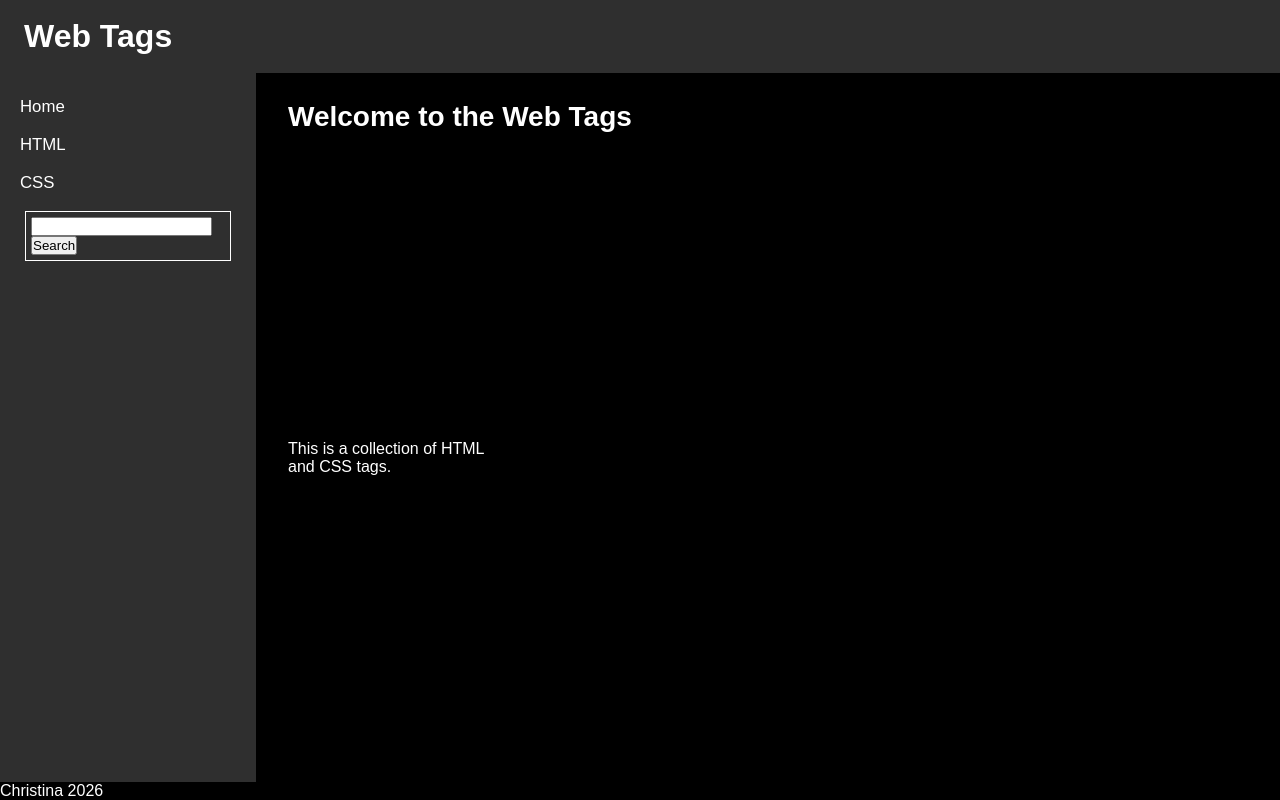
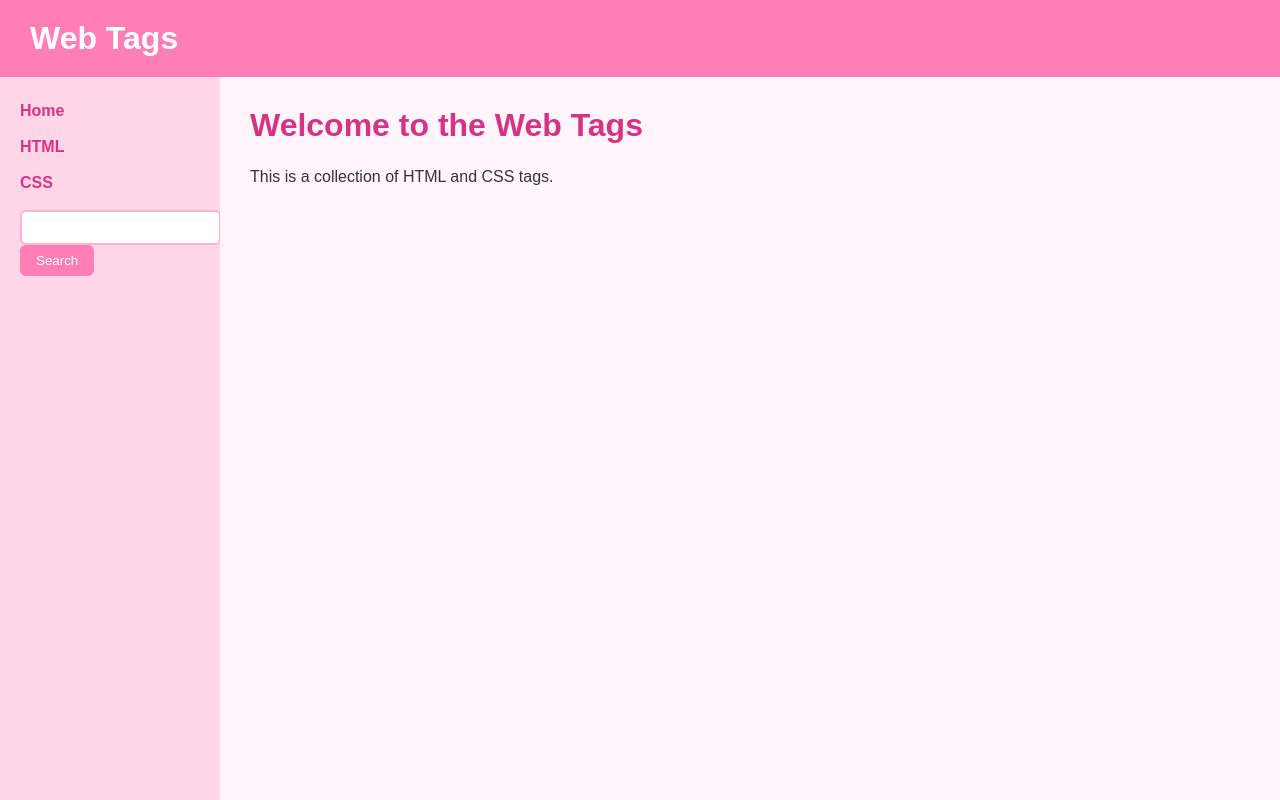
Before and after one commit to chrxssy2023/study_planner, a Flask app: page / in a window 1280 px wide. Run offline with Flask 3, Linux system fonts and the light colour scheme.

Commit message:
Improved website layout

```diff
--- a/static/css/style.css
+++ b/static/css/style.css
@@ -11,29 +11,31 @@ body {
 
 body {
     display: grid;
-    grid-template-columns: 1fr 4fr;
+    grid-template-columns: 220px 1fr;
     grid-template-rows: auto 1fr;
     font-family: Arial, Helvetica, sans-serif;
-    background-color: #000000;
-    color: #ffffff;
+    background-color: #fff5fa;
+    color: #333;
 }
+
+/* Header */
 
 header {
     grid-column: 1 / -1;
-    background-color: #2f2f2f;
-    padding: 18px 24px;
+    background: #ff7eb6;
+    padding: 20px 30px;
 }
 
 header h1 {
-    color: #ffffff;
+    color: white;
     font-size: 2rem;
-    font-weight: 700;
 }
 
+/* Navigation */
+
 nav {
-    background-color: #2f2f2f;
-    padding: 24px 20px;
-    min-height: 100%;
+    background: #ffd6e8;
+    padding: 25px 20px;
 }
 
 nav ul {
@@ -45,78 +47,95 @@ nav li {
 }
 
 nav a {
-    color: #ffffff;
+    color: #d63384;
     text-decoration: none;
-    font-size: 1.05rem;
+    font-weight: bold;
 }
 
 nav a:hover {
+    color: #ff4d94;
     text-decoration: underline;
 }
 
+/* Main */
+
 main {
-    background-color: #000000;
-    padding: 28px 32px;
-    overflow: auto;
+    padding: 30px;
+    background: #fff5fa;
 }
 
 main h2 {
-    color: #ffffff;
-    font-size: 1.75rem;
+    color: #d63384;
     margin-bottom: 20px;
-    font-weight: 700;
+    font-size: 2rem;
 }
 
 main p {
-    color: #ffffff;
-    margin-bottom: 12px;
+    margin-bottom: 15px;
+    line-height: 1.6;
 }
+
+/* Table */
 
 table {
     width: 100%;
     border-collapse: collapse;
-    border: 1px solid #ffffff;
+    background: white;
+    border-radius: 12px;
+    overflow: hidden;
+    box-shadow: 0 4px 12px rgba(0,0,0,0.12);
 }
 
-thead th {
-    background-color: #cfcfcf;
-    color: #000000;
+th {
+    background: #ff7eb6;
+    color: white;
+    padding: 14px;
     text-align: left;
-    padding: 10px 12px;
-    border: 1px solid #ffffff;
-    font-weight: 700;
 }
 
-tbody td {
-    background-color: #000000;
-    color: #ffffff;
-    padding: 10px 12px;
-    border: 1px solid #ffffff;
-    vertical-align: top;
+th a {
+    color: white;
+    text-decoration: none;
 }
 
-tbody tr:nth-child(even) td {
-    background-color: #0a0a0a;
+th a:hover {
+    text-decoration: underline;
 }
 
-main {
-    display: grid;
-    grid-template-columns: 1fr 1fr 1fr 1fr;
-    row-gap: 20px;
-    column-gap: 20px;
+td {
+    padding: 14px;
+    border-bottom: 1px solid #ffd6e8;
 }
 
-main h2 {
-    grid-column: 1/5;
+tr:nth-child(even) {
+    background: #fff0f6;
 }
 
-article {
-    background-color: #555555;
-    padding: 5px;
+tr:hover {
+    background: #ffe4ef;
 }
 
+/* Search Form */
+
 form {
-    border: 1px solid #ffffff;
-    padding: 5px;
-    margin: 5px;
+    margin-bottom: 20px;
 }
+
+input[type="text"] {
+    padding: 8px 10px;
+    border: 2px solid #ffb3d1;
+    border-radius: 6px;
+}
+
+input[type="submit"] {
+    padding: 8px 16px;
+    background: #ff7eb6;
+    color: white;
+    border: none;
+    border-radius: 6px;
+    cursor: pointer;
+}
+
+input[type="submit"]:hover {
+    background: #ff4d94;
+}
--- a/templates/base.html
+++ b/templates/base.html
@@ -29,8 +29,5 @@
     <main>
     {% block main %}{% endblock %}
     </main>
-    <footer>
-        <p> Christina 2026 </p>
-    </footer>
 </body>
 </html>
```
Also changed, not shown: study_planner.db.
